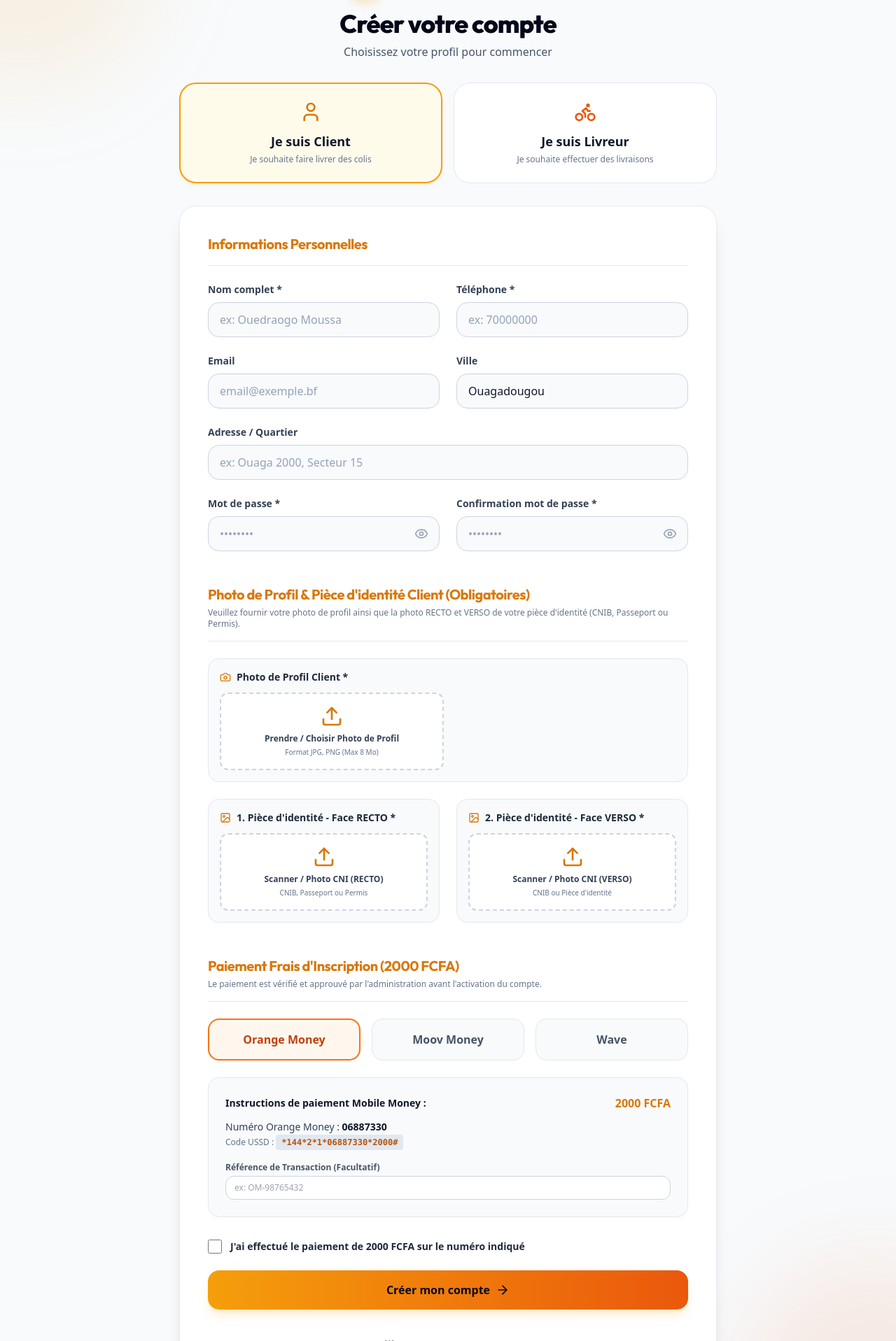
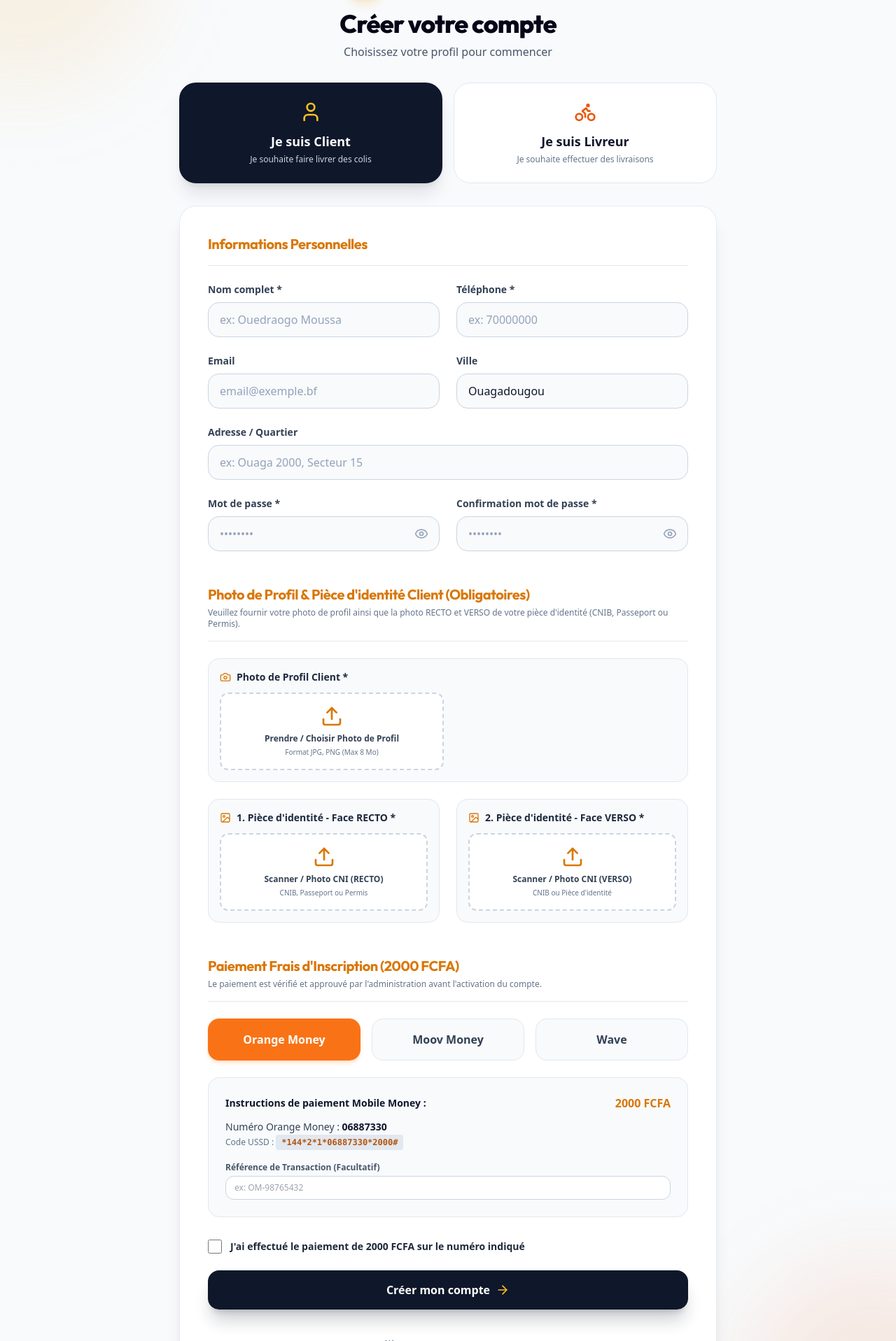
Before and after one commit to nickyshone62-ship-it/livraison, a Next.js app: page /inscription in a window 1280 px wide. Shown: the part 163-2080 px from the top of the page at 70% size. Built offline with nearby package versions, Linux system fonts and the light colour scheme; no server answers.

Commit message:
style: nouveau design boutons haut contraste slate-900 et badges de paiement

```diff
--- a/src/app/attente-validation/page.tsx
+++ b/src/app/attente-validation/page.tsx
@@ -138,7 +138,7 @@ export default function AttenteValidationPage() {
               <div className="space-y-3 pt-2">
                 <Link
                   href="/inscription"
-                  className="w-full py-3.5 px-6 rounded-2xl bg-gradient-to-r from-amber-500 to-orange-600 hover:from-amber-600 text-slate-950 font-black transition-all flex items-center justify-center space-x-2 text-sm shadow-lg shadow-amber-500/20 block text-center"
+                  className="w-full py-3.5 px-6 rounded-2xl bg-slate-900 hover:bg-slate-800 text-white font-bold transition-all flex items-center justify-center space-x-2 text-sm shadow-xl shadow-slate-900/20 block text-center"
                 >
                   <span>S'inscrire à nouveau / Corriger mon dossier</span>
                 </Link>
--- a/src/app/connexion/page.tsx
+++ b/src/app/connexion/page.tsx
@@ -117,14 +117,14 @@ function ConnexionForm() {
         <button
           type="submit"
           disabled={loading}
-          className="w-full py-4 px-6 rounded-2xl bg-gradient-to-r from-amber-500 to-orange-600 hover:from-amber-600 hover:to-orange-700 text-slate-950 font-bold shadow-lg shadow-amber-500/20 hover:shadow-amber-500/30 transition-all flex items-center justify-center space-x-2 disabled:opacity-50 cursor-pointer"
+          className="w-full py-4 px-6 rounded-2xl bg-slate-900 hover:bg-slate-800 active:scale-[0.99] text-white font-bold shadow-xl shadow-slate-900/20 hover:shadow-slate-900/30 transition-all flex items-center justify-center space-x-2 disabled:opacity-50 cursor-pointer group"
         >
           {loading ? (
-            <div className="w-6 h-6 border-2 border-slate-950 border-t-transparent rounded-full animate-spin" />
+            <div className="w-6 h-6 border-2 border-white border-t-transparent rounded-full animate-spin" />
           ) : (
             <>
-              <span>Se connecter</span>
-              <ArrowRight className="w-5 h-5" />
+              <span className="text-base">Se connecter</span>
+              <ArrowRight className="w-5 h-5 text-amber-400 group-hover:translate-x-1 transition-transform" />
             </>
           )}
         </button>
--- a/src/app/inscription/page.tsx
+++ b/src/app/inscription/page.tsx
@@ -249,32 +249,32 @@ export default function InscriptionPage() {
             <button
               type="button"
               onClick={() => setRole('client')}
-              className={`p-6 rounded-3xl border text-left transition-all flex flex-col items-center justify-center space-y-3 ${
+              className={`p-6 rounded-3xl border text-left transition-all flex flex-col items-center justify-center space-y-3 cursor-pointer ${
                 role === 'client'
-                  ? 'bg-amber-50 border-2 border-amber-500 text-amber-700 shadow-md shadow-amber-500/10'
+                  ? 'bg-slate-900 border-2 border-slate-900 text-white shadow-xl shadow-slate-900/10'
                   : 'bg-white border border-slate-200 text-slate-600 hover:border-slate-300 hover:bg-slate-50'
               }`}
             >
-              <User className="w-8 h-8 text-amber-600" />
+              <User className={`w-8 h-8 ${role === 'client' ? 'text-amber-400' : 'text-amber-600'}`} />
               <div className="text-center">
-                <div className="font-bold text-lg text-slate-900">Je suis Client</div>
-                <div className="text-xs text-slate-500 mt-1">Je souhaite faire livrer des colis</div>
+                <div className={`font-bold text-lg ${role === 'client' ? 'text-white' : 'text-slate-900'}`}>Je suis Client</div>
+                <div className={`text-xs mt-1 ${role === 'client' ? 'text-slate-300' : 'text-slate-500'}`}>Je souhaite faire livrer des colis</div>
               </div>
             </button>
 
             <button
               type="button"
               onClick={() => setRole('driver')}
-              className={`p-6 rounded-3xl border text-left transition-all flex flex-col items-center justify-center space-y-3 ${
+              className={`p-6 rounded-3xl border text-left transition-all flex flex-col items-center justify-center space-y-3 cursor-pointer ${
                 role === 'driver'
-                  ? 'bg-orange-50 border-2 border-orange-500 text-orange-700 shadow-md shadow-orange-500/10'
+                  ? 'bg-slate-900 border-2 border-slate-900 text-white shadow-xl shadow-slate-900/10'
                   : 'bg-white border border-slate-200 text-slate-600 hover:border-slate-300 hover:bg-slate-50'
               }`}
             >
-              <Bike className="w-8 h-8 text-orange-600" />
+              <Bike className={`w-8 h-8 ${role === 'driver' ? 'text-orange-400' : 'text-orange-600'}`} />
               <div className="text-center">
-                <div className="font-bold text-lg text-slate-900">Je suis Livreur</div>
-                <div className="text-xs text-slate-500 mt-1">Je souhaite effectuer des livraisons</div>
+                <div className={`font-bold text-lg ${role === 'driver' ? 'text-white' : 'text-slate-900'}`}>Je suis Livreur</div>
+                <div className={`text-xs mt-1 ${role === 'driver' ? 'text-slate-300' : 'text-slate-500'}`}>Je souhaite effectuer des livraisons</div>
               </div>
             </button>
           </div>
@@ -730,7 +730,7 @@ export default function InscriptionPage() {
                 type="button"
                 onClick={() => setPaymentMethod('orange_money')}
                 className={`p-4 rounded-2xl border text-center font-bold transition-all cursor-pointer ${
-                  paymentMethod === 'orange_money' ? 'bg-orange-50 border-2 border-orange-500 text-orange-700 shadow-sm' : 'bg-slate-50 border-slate-200 text-slate-600 hover:bg-slate-100'
+                  paymentMethod === 'orange_money' ? 'bg-orange-500 border-2 border-orange-500 text-white shadow-md shadow-orange-500/20' : 'bg-slate-50 border-slate-200 text-slate-700 hover:bg-slate-100'
                 }`}
               >
                 Orange Money
@@ -740,7 +740,7 @@ export default function InscriptionPage() {
                 type="button"
                 onClick={() => setPaymentMethod('moov_money')}
                 className={`p-4 rounded-2xl border text-center font-bold transition-all cursor-pointer ${
-                  paymentMethod === 'moov_money' ? 'bg-blue-50 border-2 border-blue-500 text-blue-700 shadow-sm' : 'bg-slate-50 border-slate-200 text-slate-600 hover:bg-slate-100'
+                  paymentMethod === 'moov_money' ? 'bg-blue-600 border-2 border-blue-600 text-white shadow-md shadow-blue-600/20' : 'bg-slate-50 border-slate-200 text-slate-700 hover:bg-slate-100'
                 }`}
               >
                 Moov Money
@@ -750,7 +750,7 @@ export default function InscriptionPage() {
                 type="button"
                 onClick={() => setPaymentMethod('wave')}
                 className={`p-4 rounded-2xl border text-center font-bold transition-all cursor-pointer ${
-                  paymentMethod === 'wave' ? 'bg-cyan-50 border-2 border-cyan-500 text-cyan-700 shadow-sm' : 'bg-slate-50 border-slate-200 text-slate-600 hover:bg-slate-100'
+                  paymentMethod === 'wave' ? 'bg-cyan-500 border-2 border-cyan-500 text-white shadow-md shadow-cyan-500/20' : 'bg-slate-50 border-slate-200 text-slate-700 hover:bg-slate-100'
                 }`}
               >
                 Wave
@@ -812,14 +812,14 @@ export default function InscriptionPage() {
             <button
               type="submit"
               disabled={loading}
-              className="w-full py-4 px-6 rounded-2xl bg-gradient-to-r from-amber-500 to-orange-600 hover:from-amber-600 hover:to-orange-700 text-slate-950 font-bold shadow-lg shadow-amber-500/20 hover:shadow-amber-500/30 transition-all flex items-center justify-center space-x-2 disabled:opacity-50 cursor-pointer"
+              className="w-full py-4 px-6 rounded-2xl bg-slate-900 hover:bg-slate-800 active:scale-[0.99] text-white font-bold shadow-xl shadow-slate-900/20 hover:shadow-slate-900/30 transition-all flex items-center justify-center space-x-2 disabled:opacity-50 cursor-pointer group"
             >
               {loading ? (
-                <div className="w-6 h-6 border-2 border-slate-950 border-t-transparent rounded-full animate-spin" />
+                <div className="w-6 h-6 border-2 border-white border-t-transparent rounded-full animate-spin" />
               ) : (
                 <>
-                  <span>{isRejectedFixMode ? 'Soumettre à nouveau mon dossier corrigé' : 'Créer mon compte'}</span>
-                  <ArrowRight className="w-5 h-5" />
+                  <span className="text-base">{isRejectedFixMode ? 'Soumettre à nouveau mon dossier corrigé' : 'Créer mon compte'}</span>
+                  <ArrowRight className="w-5 h-5 text-amber-400 group-hover:translate-x-1 transition-transform" />
                 </>
               )}
             </button>
--- a/src/app/mot-de-passe-oublie/page.tsx
+++ b/src/app/mot-de-passe-oublie/page.tsx
@@ -63,10 +63,10 @@ export default function MotDePasseOubliePage() {
 
               <button
                 type="submit"
-                className="w-full py-4 px-6 rounded-2xl bg-gradient-to-r from-amber-500 to-orange-600 hover:from-amber-600 hover:to-orange-700 text-slate-950 font-bold transition-all shadow-lg shadow-amber-500/20 flex items-center justify-center space-x-2 cursor-pointer"
+                className="w-full py-4 px-6 rounded-2xl bg-slate-900 hover:bg-slate-800 active:scale-[0.99] text-white font-bold transition-all shadow-xl shadow-slate-900/20 flex items-center justify-center space-x-2 cursor-pointer group"
               >
-                <span>Envoyer le lien de réinitialisation</span>
-                <ArrowRight className="w-5 h-5" />
+                <span className="text-base">Envoyer le lien de réinitialisation</span>
+                <ArrowRight className="w-5 h-5 text-amber-400 group-hover:translate-x-1 transition-transform" />
               </button>
             </form>
           )}
```
